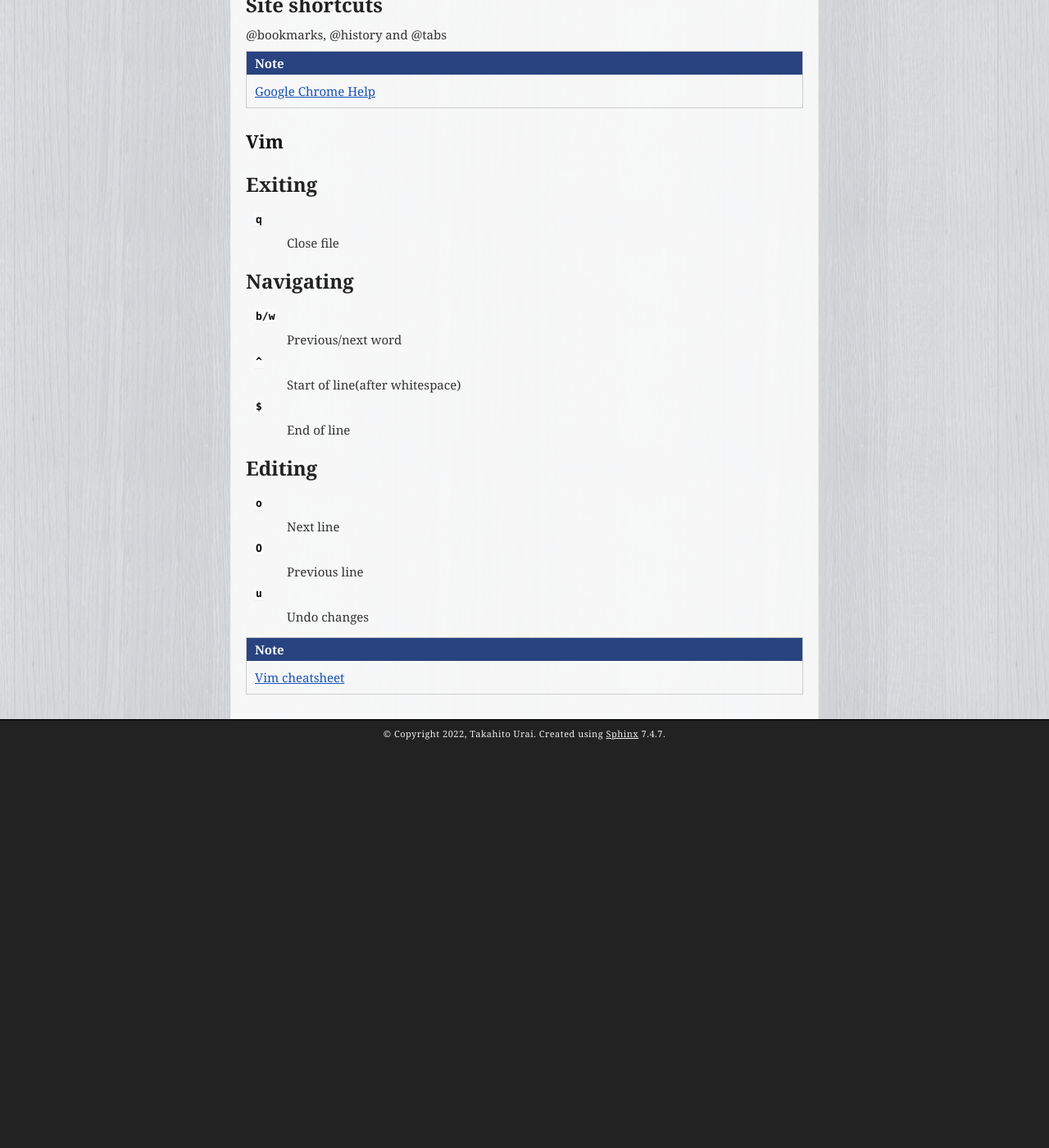
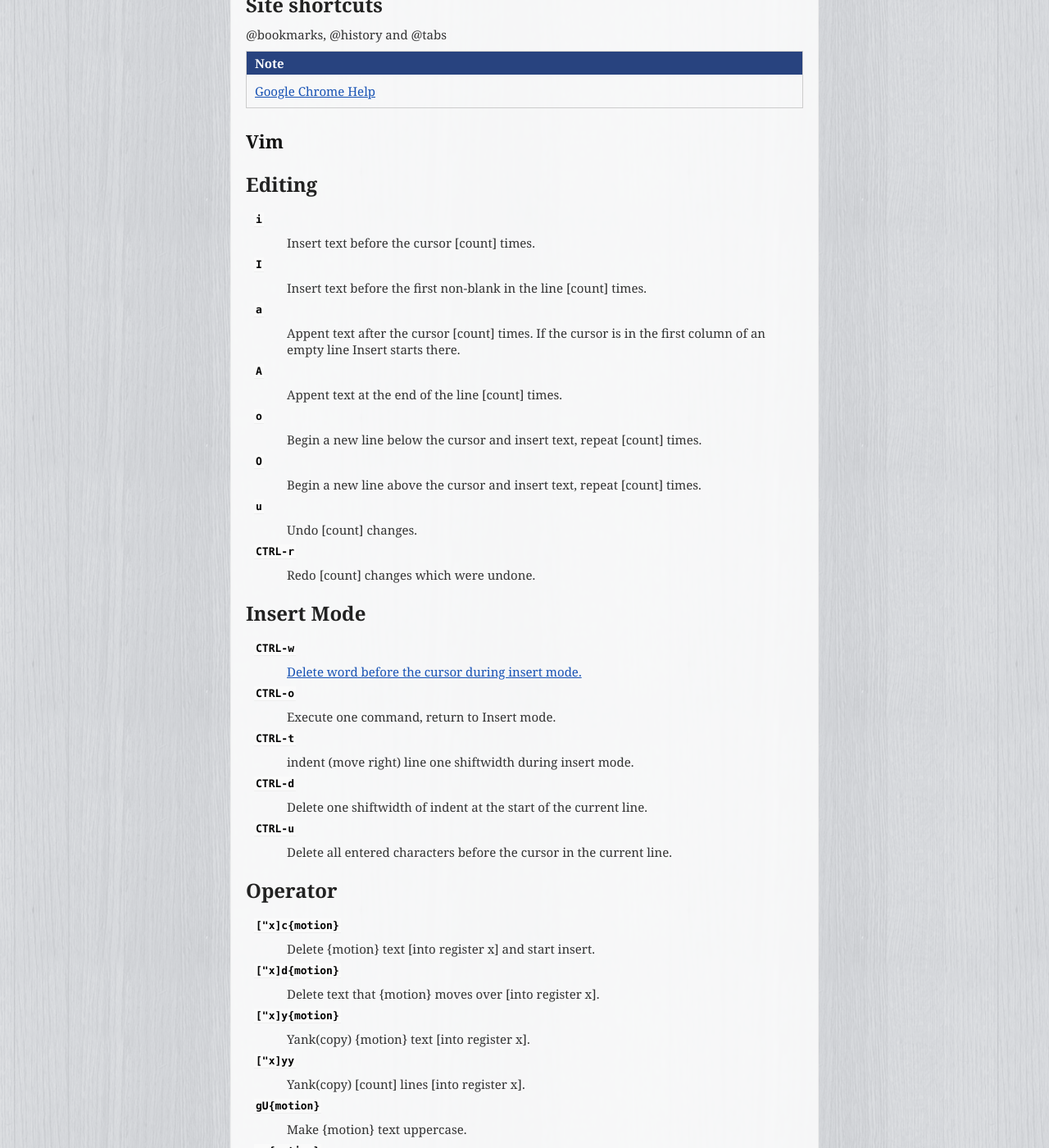
Before and after one commit to uraitakahito/shortcuts, a Sphinx documentation site: the page built from source/index.rst, in a window 1280 px wide and 1400 px high, scrolled down 4035 px. Shown: the whole window at 82% size. Built offline with Sphinx 7.4.7, drawn with Linux system fonts in a browser that asks for light colours; before the commit the page ends 4945 px from its top, so only the background shows below that; some of the changed text lies outside the part shown.

Commit message:
Add vim shortcuts

```diff
--- a/source/index.rst
+++ b/source/index.rst
@@ -223,17 +223,83 @@ Site shortcuts
 Vim
 =============
 
-Exiting
-----------------------
+Editing
+--------------------
 
-``q``
-   Close file
+``i``
+   Insert text before the cursor [count] times.
 
-Navigating
-----------------------
+``I``
+   Insert text before the first non-blank in the line [count] times.
 
-``b/w``
-   Previous/next word
+``a``
+   Appent text after the cursor [count] times. If the cursor is in the first column of an empty line Insert starts there.
+
+``A``
+   Appent text at the end of the line [count] times.
+
+``o``
+   Begin a new line below the cursor and insert text, repeat [count] times.
+
+``O``
+   Begin a new line above the cursor and insert text, repeat [count] times.
+
+``u``
+   Undo [count] changes.
+
+``CTRL-r``
+   Redo [count] changes which were undone.
+
+Insert Mode
+--------------------
+
+``CTRL-w``
+   `Delete word before the cursor during insert mode. <https://knowledge.sakura.ad.jp/22465/>`_
+
+``CTRL-o``
+   Execute one command, return to Insert mode.
+
+``CTRL-t``
+   indent (move right) line one shiftwidth during insert mode.
+
+``CTRL-d``
+   Delete one shiftwidth of indent at the start of the current line.
+
+``CTRL-u``
+   Delete all entered characters before the cursor in the current line.
+
+Operator
+--------------------
+
+``["x]c{motion}``
+   Delete {motion} text [into register x] and start insert.
+
+``["x]d{motion}``
+   Delete text that {motion} moves over [into register x].
+
+``["x]y{motion}``
+   Yank(copy) {motion} text [into register x].
+
+``["x]yy``
+   Yank(copy) [count] lines [into register x].
+
+``gU{motion}``
+   Make {motion} text uppercase.
+
+``gu{motion}``
+   Make {motion} text lowercase.
+
+``>{motion}``
+   Shift {motion} lines one 'shiftwidth' rightwards.
+
+``<{motion}``
+   Shift {motion} lines one 'shiftwidth' leftwards.
+
+Motion
+--------------------
+
+``0``
+   To the first character of the line.
 
 ``^``
    Start of line(after whitespace)
@@ -241,17 +307,92 @@ Navigating
 ``$``
    End of line
 
-Editing
-----------------------
+``gg``
+   Goto line [count], default first line.
 
-``o``
-   Next line
+``G``
+   Goto line [count], default last line.
 
-``O``
-   Previous line
+``b/w/B/W``
+   Previous/next word
 
-``u``
-   Undo changes
+``f{char}/F{char}``
+   Go forward/backward to character {char}
+
+``;``
+   Repeat latest f, t, F or T [count] times.
+
+``,``
+   Repeat latest f, t, F or T in opposite direction [count] times.
+
+``%``
+   Find the next item in this line after or under the cursor and ump to its match. Items can be: ([{}])
+
+Visual mode
+--------------------
+
+``[count]v``
+   Start Visual mode per character.
+
+``[count]V``
+   Start Visual mode per linewise.
+
+``[count]Ctrl-V``
+   Start Visual mode blockwise.
+
+Clipboard
+--------------------
+
+``["x]y{motion}``
+   Yank {motion} text [into register x ].
+
+``["x]yy``
+   Yank [count] lines [into register x ] linewise.
+
+Text objects
+--------------------
+
+Usage
+~~~~~~~~~~~~~~~~~~~~~~
+
+Text objects let you operate (with an operator) in or aound text blocks(objects).
+
+======== ==================== ===========
+v        i                    p
+Operator [i]nside or [a]round Text object
+======== ==================== ===========
+
+``p``
+   Paragraph
+
+``w``
+   Word
+
+``s``
+   Sentence
+
+``[({<``
+   A [], (), {} or <>  block
+
+``'"``
+   A quoted string
+
+Window commands
+--------------------
+
+``C-w w``
+   Go to N next window (wrap around)
+
+Misc
+--------------------
+
+``:h[elp] {subject}``
+   Open a window and display the help file in read-only, additionally jump to the tag {subject}. `Prepend something to specify the context. e.g. Insert mode command is :help i_<Esc> <https://vimhelp.org/>`_
+
+``.``
+   Simple changes can be repeated with the "." command. Without a count, the count of the last change is used.
+``:%s/foo/bar/g``
+   Replace foo with bar in whole document.
 
 .. note::
    `Vim cheatsheet <https://devhints.io/vim>`_
```
